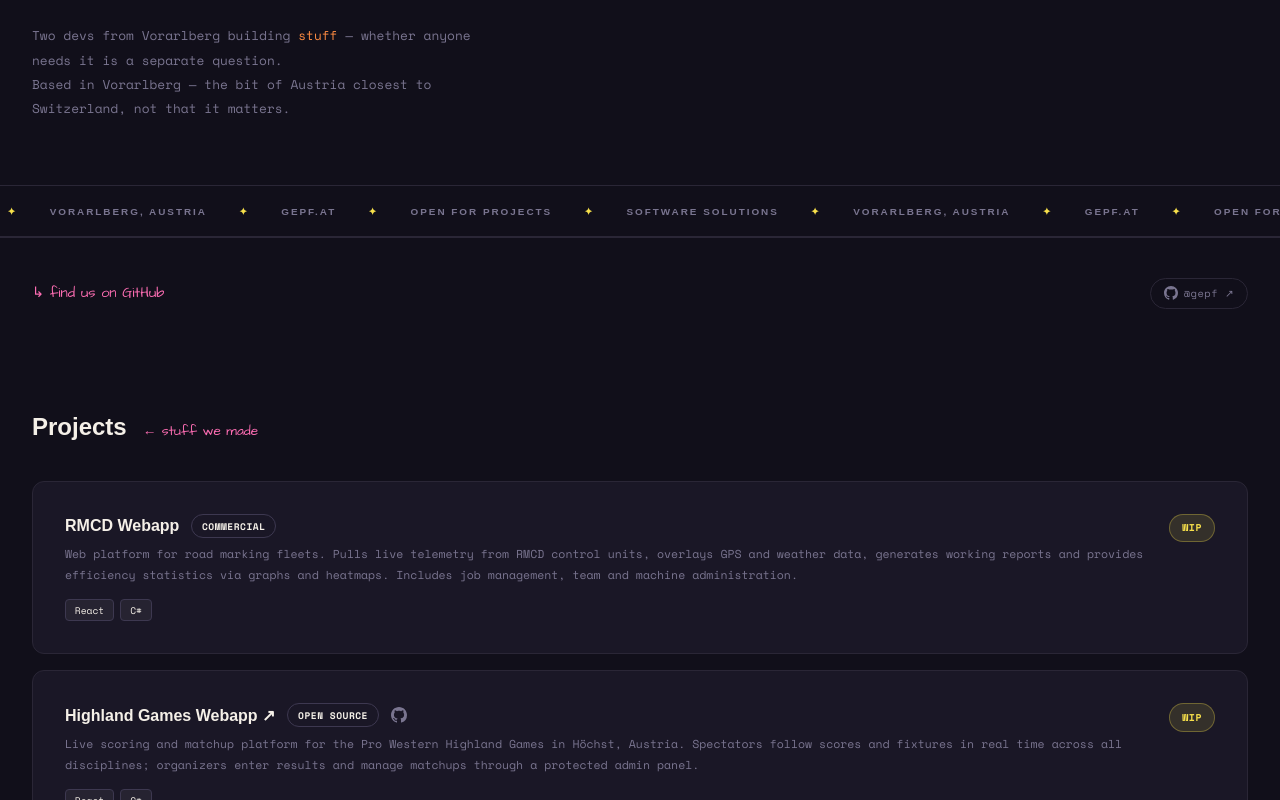
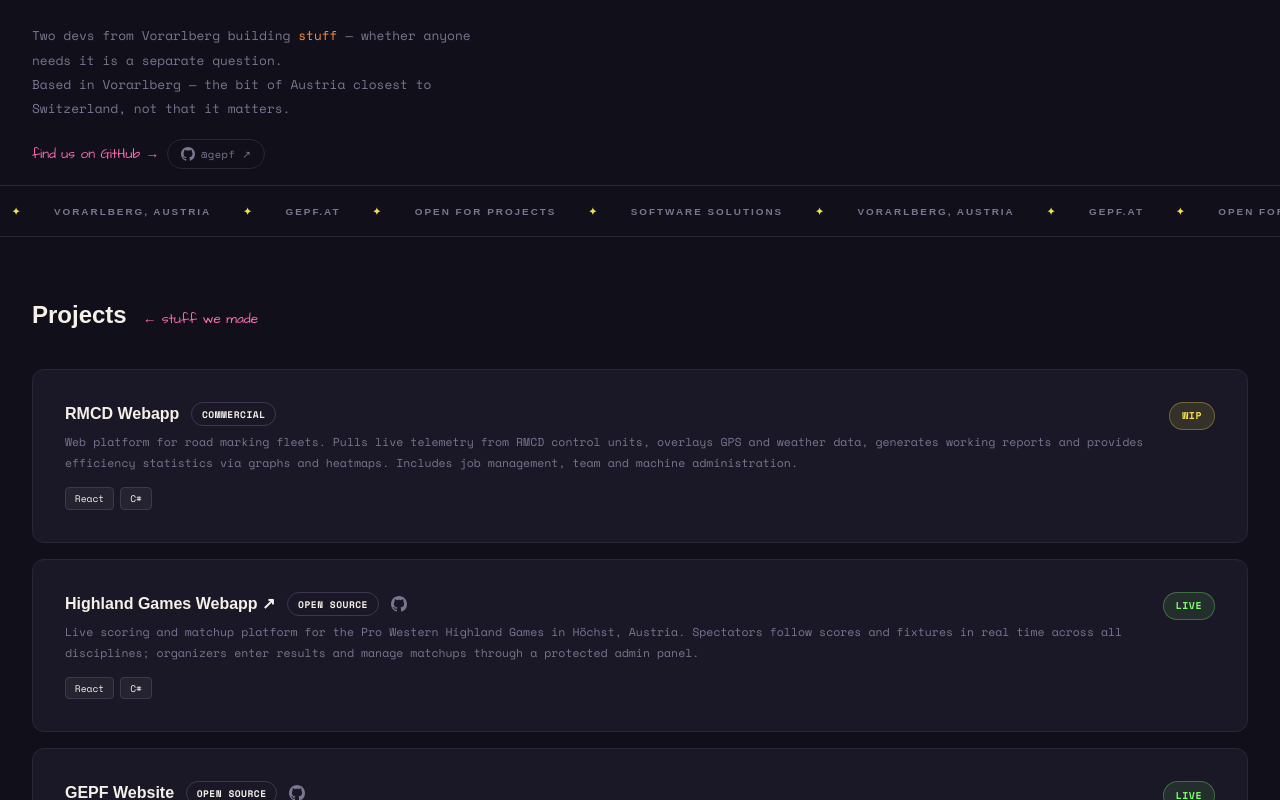
Before and after one commit to GEPF-Solutions/gepf-homepage, a React (Vite) app in the folder gepf-homepage/: page / in a window 1280 px wide. Shown: the part 440-1240 px from the top of the page. Built offline with nearby package versions, Linux system fonts and the light colour scheme; a web font is replaced by a local one.

Commit message:
changed highland games status and adjusted github link positioning

```diff
--- a/gepf-homepage/src/App.tsx
+++ b/gepf-homepage/src/App.tsx
@@ -2,7 +2,6 @@ import Cursor from './components/Cursor'
 import Nav from './components/Nav'
 import Hero from './components/Hero'
 import Marquee from './components/Marquee'
-import GithubBar from './components/GithubBar'
 import Projects from './components/Projects'
 import Contact from './components/Contact'
 import Footer from './components/Footer'
@@ -14,7 +13,6 @@ export default function App() {
       <Nav />
       <Hero />
       <Marquee />
-      <GithubBar />
       <Projects />
       <Contact />
       <Footer />
--- a/gepf-homepage/src/components/Footer.tsx
+++ b/gepf-homepage/src/components/Footer.tsx
@@ -1,7 +1,7 @@
 export default function Footer() {
   return (
     <footer>
-      <p>Gehrer &amp; Pfanner &copy; 2026 &mdash; no engineers were harmed in the making of this website</p>
+      <p>Gehrer &amp; Pfanner &copy; 2026</p>
       <p><a href="mailto:hello@gepf.at">GEPF.at</a></p>
     </footer>
   )
--- a/gepf-homepage/src/components/GithubBar.tsx
+++ b/gepf-homepage/src/components/GithubBar.tsx
@@ -15,8 +15,8 @@ function GithubIcon() {
 
 export default function GithubBar() {
   return (
-    <div className="github-bar">
-      <p className="github-label">↳ find us on GitHub</p>
+    <div className="github-float">
+      <span className="github-note">find us on GitHub →</span>
       <a href="https://github.com/GEPF-Solutions" className="chip" target="_blank" rel="noreferrer">
         <GithubIcon />
         @gepf ↗
--- a/gepf-homepage/src/components/Hero.tsx
+++ b/gepf-homepage/src/components/Hero.tsx
@@ -1,3 +1,5 @@
+import GithubBar from './GithubBar'
+
 export default function Hero() {
   return (
     <section className="hero">
@@ -12,6 +14,7 @@ export default function Hero() {
         <br />
         Based in Vorarlberg — the bit of Austria closest to Switzerland, not that it matters.
       </p>
+      <GithubBar />
       <div className="badge-float">please hire us ✦</div>
     </section>
   )
--- a/gepf-homepage/src/components/Projects.tsx
+++ b/gepf-homepage/src/components/Projects.tsx
@@ -21,7 +21,7 @@ const projects: Project[] = [
   {
     name: 'Highland Games Webapp',
     desc: 'Live scoring and matchup platform for the Pro Western Highland Games in Höchst, Austria. Spectators follow scores and fixtures in real time across all disciplines; organizers enter results and manage matchups through a protected admin panel.',
-    status: 'wip',
+    status: 'live',
     tags: ['React', 'C#'],
     link: 'https://highland-games.gepf.at',
     category: 'Open Source',
--- a/gepf-homepage/src/index.css
+++ b/gepf-homepage/src/index.css
@@ -144,7 +144,7 @@ nav {
 
 @keyframes spin-slow { to { transform: translateY(-50%) rotate(372deg); } }
 
-@media (max-width: 700px) { .badge-float { display: none; } }
+@media (max-width: 700px) { .badge-float, .github-float { display: none; } }
 
 /* MARQUEE */
 .divider {
@@ -182,19 +182,18 @@ nav {
 }
 
 /* GITHUB BAR */
-.github-bar {
-  padding: 2.5rem 2rem;
-  border-top: 1px solid #2a2636;
+.github-float {
+  position: absolute;
+  left: 2rem;
+  bottom: 1rem;
   display: flex;
   align-items: center;
-  justify-content: space-between;
-  flex-wrap: wrap;
-  gap: 1rem;
+  gap: 0.5rem;
 }
 
-.github-label {
+.github-note {
   font-family: 'Architects Daughter', cursive;
-  font-size: 0.9rem;
+  font-size: 0.85rem;
   color: var(--pink);
 }
 
```
